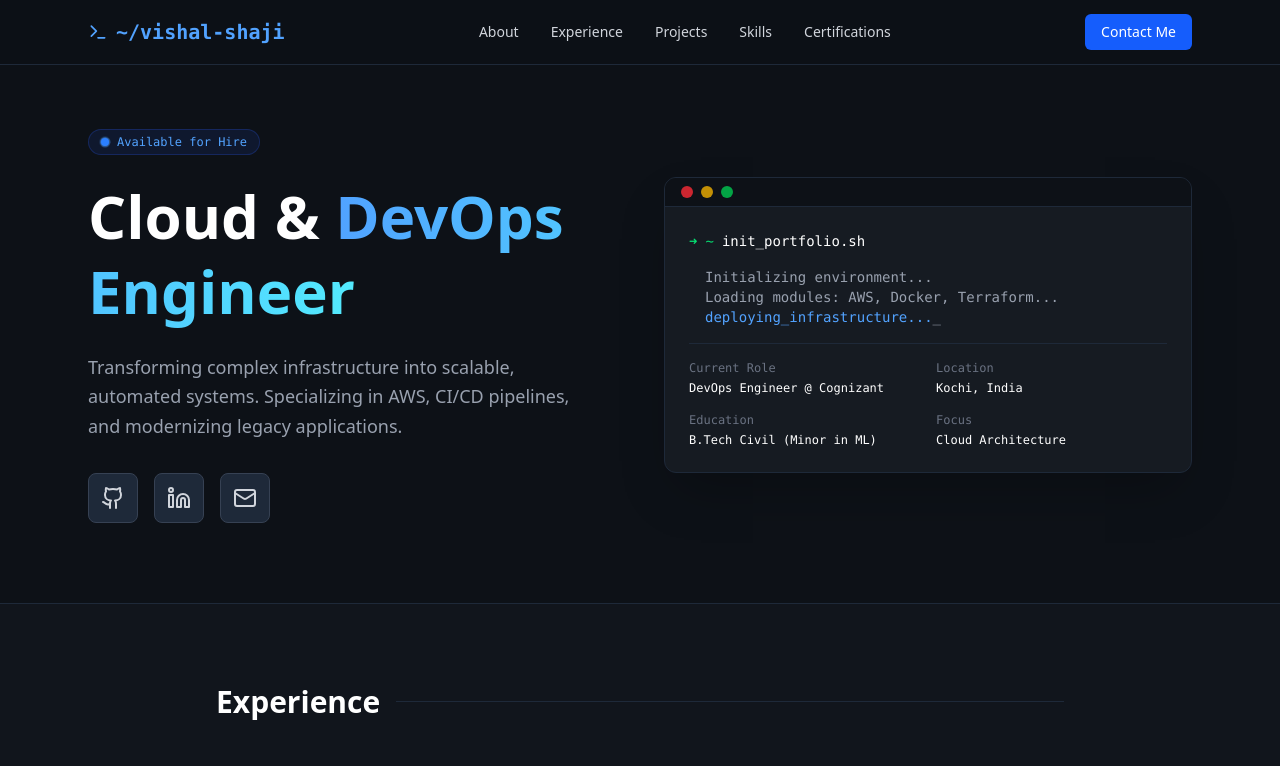
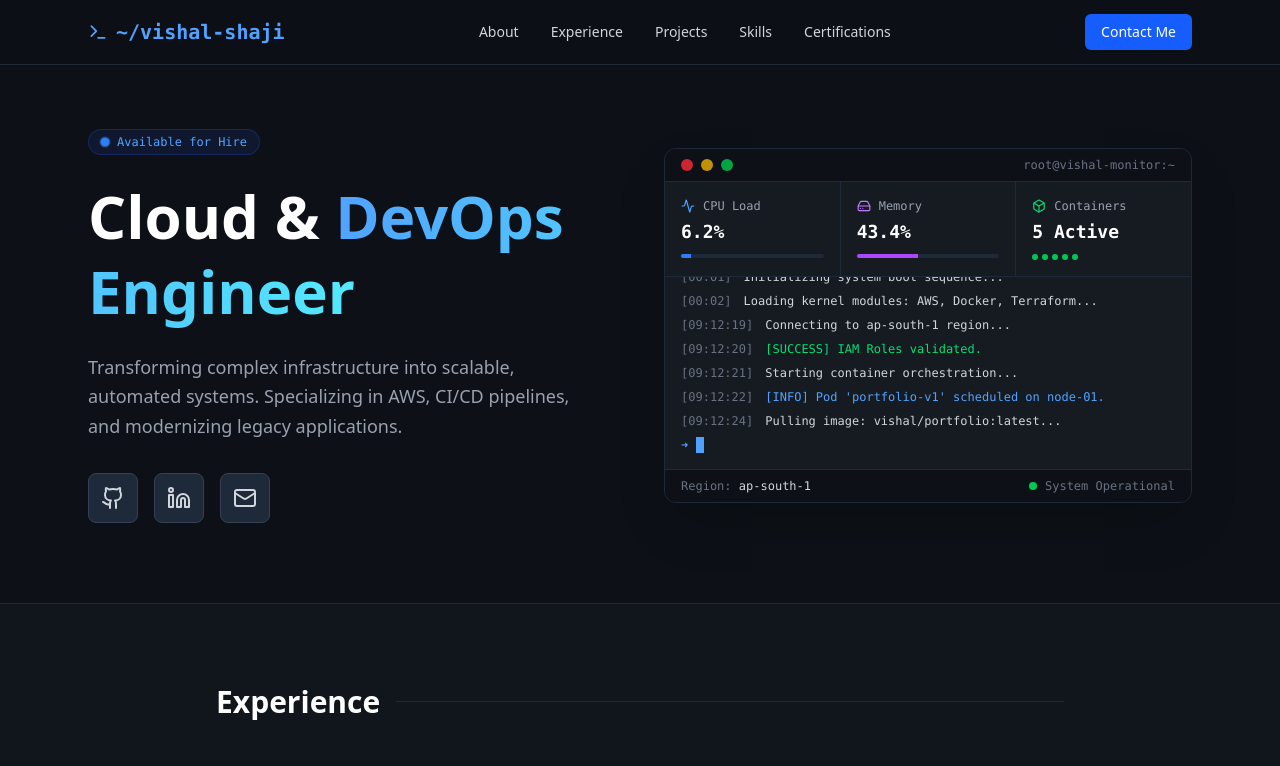
Before and after one commit to Vishhh03/Portfolio, a React (Vite) app: page / in a window 1280 px wide. Shown: the top 766 px of the page. Built offline with nearby package versions, Linux system fonts and the light colour scheme.

Commit message:
scroll fix of logs in home

```diff
--- a/src/App.jsx
+++ b/src/App.jsx
@@ -1,4 +1,4 @@
-import React, { useState, useEffect } from 'react';
+import React, { useState, useEffect, useRef } from 'react';
 import {
   Terminal,
   Cloud,
@@ -13,26 +13,78 @@ import {
   MapPin,
   ChevronRight,
   Globe,
-  Award
+  Award,
+  Activity,
+  HardDrive,
+  Box
 } from 'lucide-react';
 
 const Portfolio = () => {
   const [activeSection, setActiveSection] = useState('home');
-  const [typedText, setTypedText] = useState('');
-  const fullText = "deploying_infrastructure...";
 
+  // --- DevOps Monitor State ---
+  const [metrics, setMetrics] = useState({ cpu: 15, memory: 42, uptime: 99.98 });
+  const [logs, setLogs] = useState([
+    { time: '00:01', msg: 'Initializing system boot sequence...' },
+    { time: '00:02', msg: 'Loading kernel modules: AWS, Docker, Terraform...' },
+  ]);
+  const logContainerRef = useRef(null); // Changed to container ref for isolated scrolling
+
+  // Simulated Live Metrics
   useEffect(() => {
-    if (typedText.length < fullText.length) {
-      const timeout = setTimeout(() => {
-        setTypedText(fullText.slice(0, typedText.length + 1));
-      }, 100);
-      return () => clearTimeout(timeout);
+    const interval = setInterval(() => {
+      setMetrics(prev => ({
+        cpu: Math.min(100, Math.max(5, prev.cpu + (Math.random() * 10 - 5))),
+        memory: Math.min(100, Math.max(20, prev.memory + (Math.random() * 4 - 2))),
+        uptime: prev.uptime
+      }));
+    }, 2000);
+    return () => clearInterval(interval);
+  }, []);
+
+  // Simulated Boot Logs
+  useEffect(() => {
+    const logSequence = [
+      "Connecting to ap-south-1 region...",
+      "Fetching configuration from S3 bucket...",
+      "[SUCCESS] IAM Roles validated.",
+      "Starting container orchestration...",
+      "[INFO] Pod 'portfolio-v1' scheduled on node-01.",
+      "Pulling image: vishal/portfolio:latest...",
+      "[SUCCESS] Image pulled in 1.2s",
+      "Mounting persistent volumes...",
+      "Starting Nginx reverse proxy...",
+      "[INFO] Health check passed: HTTP 200 OK",
+      "System ready. Listening on port 443."
+    ];
+
+    let index = 0;
+    const interval = setInterval(() => {
+      if (index < logSequence.length) {
+        const now = new Date();
+        const timeString = `${now.getHours().toString().padStart(2,'0')}:${now.getMinutes().toString().padStart(2,'0')}:${now.getSeconds().toString().padStart(2,'0')}`;
+
+        setLogs(prev => [...prev.slice(-6), { time: timeString, msg: logSequence[index] }]); // Keep last 7 logs
+        index++;
       }
-  }, [typedText]);
+    }, 1200);
+
+    return () => clearInterval(interval);
+  }, []);
+
+  // Auto-scroll logs - FIXED: Uses scrollTop on container instead of window scroll
+  useEffect(() => {
+    if (logContainerRef.current) {
+      logContainerRef.current.scrollTop = logContainerRef.current.scrollHeight;
+    }
+  }, [logs]);
 
   const scrollToSection = (id) => {
     setActiveSection(id);
-    document.getElementById(id).scrollIntoView({ behavior: 'smooth' });
+    const element = document.getElementById(id);
+    if (element) {
+      element.scrollIntoView({ behavior: 'smooth' });
+    }
   };
 
   const skills = {
@@ -71,8 +123,8 @@ const Portfolio = () => {
         </div>
       </nav>
 
-      {/* Hero Section */}
-      <section id="home" className="pt-32 pb-20 px-6 max-w-6xl mx-auto">
+      {/* Hero Section - ID Changed to 'about' to match navigation */}
+      <section id="about" className="pt-32 pb-20 px-6 max-w-6xl mx-auto">
         <div className="grid md:grid-cols-2 gap-12 items-center">
           <div>
             <div className="inline-flex items-center gap-2 px-3 py-1 rounded-full bg-blue-900/20 text-blue-400 text-xs font-mono mb-6 border border-blue-900/50">
@@ -103,44 +155,79 @@ const Portfolio = () => {
             </div>
           </div>
 
-          {/* Terminal Window */}
+          {/* Enhanced DevOps Control Panel */}
           <div className="bg-[#161b22] rounded-xl border border-gray-800 shadow-2xl overflow-hidden font-mono text-sm">
-            <div className="bg-[#0d1117] px-4 py-2 border-b border-gray-800 flex gap-2">
+            {/* Window Controls */}
+            <div className="bg-[#0d1117] px-4 py-2 border-b border-gray-800 flex justify-between items-center">
+              <div className="flex gap-2">
                 <div className="w-3 h-3 rounded-full bg-red-500/80"></div>
                 <div className="w-3 h-3 rounded-full bg-yellow-500/80"></div>
                 <div className="w-3 h-3 rounded-full bg-green-500/80"></div>
               </div>
-            <div className="p-6 space-y-4">
-              <div className="flex gap-2 text-green-400">
-                <span>➜</span>
-                <span>~</span>
-                <span className="text-white">init_portfolio.sh</span>
-              </div>
-              <div className="text-gray-400 pl-4">
-                Initializing environment...<br/>
-                Loading modules: AWS, Docker, Terraform...<br/>
-                <span className="text-blue-400">{typedText}</span><span className="animate-pulse">_</span>
+              <div className="text-xs text-gray-500">root@vishal-monitor:~</div>
             </div>
 
-              <div className="border-t border-gray-800 my-4"></div>
+            {/* Dashboard Stats */}
+            <div className="grid grid-cols-3 gap-px bg-gray-800 border-b border-gray-800">
+              <div className="bg-[#161b22] p-4">
+                <div className="flex items-center gap-2 text-gray-400 text-xs mb-1">
+                  <Activity size={14} className="text-blue-400" />
+                  CPU Load
+                </div>
+                <div className="text-lg font-bold text-white">{metrics.cpu.toFixed(1)}%</div>
+                <div className="w-full bg-gray-800 h-1 mt-2 rounded-full overflow-hidden">
+                  <div className="bg-blue-500 h-full transition-all duration-500" style={{ width: `${metrics.cpu}%` }}></div>
+                </div>
+              </div>
+              <div className="bg-[#161b22] p-4">
+                <div className="flex items-center gap-2 text-gray-400 text-xs mb-1">
+                  <HardDrive size={14} className="text-purple-400" />
+                  Memory
+                </div>
+                <div className="text-lg font-bold text-white">{metrics.memory.toFixed(1)}%</div>
+                 <div className="w-full bg-gray-800 h-1 mt-2 rounded-full overflow-hidden">
+                  <div className="bg-purple-500 h-full transition-all duration-500" style={{ width: `${metrics.memory}%` }}></div>
+                </div>
+              </div>
+              <div className="bg-[#161b22] p-4">
+                <div className="flex items-center gap-2 text-gray-400 text-xs mb-1">
+                  <Box size={14} className="text-green-400" />
+                  Containers
+                </div>
+                <div className="text-lg font-bold text-white">5 Active</div>
+                <div className="flex gap-1 mt-2">
+                  {[1,2,3,4,5].map(i => (
+                    <div key={i} className="h-1.5 w-1.5 rounded-full bg-green-500 animate-pulse"></div>
+                  ))}
+                </div>
+              </div>
+            </div>
 
-              <div className="grid grid-cols-2 gap-4 text-xs">
-                <div>
-                  <span className="text-gray-500">Current Role</span>
-                  <div className="text-white mt-1">DevOps Engineer @ Cognizant</div>
+            {/* Live Logs - FIXED: Added ref to container for scrollTop control */}
+            <div
+              ref={logContainerRef}
+              className="p-4 h-48 overflow-y-auto font-mono text-xs space-y-2 scrollbar-thin scrollbar-thumb-gray-700 scrollbar-track-transparent"
+            >
+               {logs.map((log, i) => (
+                 <div key={i} className="flex gap-3">
+                   <span className="text-gray-500 shrink-0">[{log.time}]</span>
+                   <span className={log.msg.includes('SUCCESS') ? 'text-green-400' : log.msg.includes('INFO') ? 'text-blue-400' : 'text-gray-300'}>
+                     {log.msg}
+                   </span>
                  </div>
-                <div>
-                  <span className="text-gray-500">Location</span>
-                  <div className="text-white mt-1">Kochi, India</div>
+               ))}
+               <div className="flex gap-2 items-center text-blue-400 animate-pulse">
+                <span>➜</span>
+                <span className="w-2 h-4 bg-blue-400 block"></span>
               </div>
-                <div>
-                  <span className="text-gray-500">Education</span>
-                  <div className="text-white mt-1">B.Tech Civil (Minor in ML)</div>
             </div>
-                <div>
-                  <span className="text-gray-500">Focus</span>
-                  <div className="text-white mt-1">Cloud Architecture</div>
-                </div>
+
+            {/* Status Footer */}
+            <div className="bg-[#0d1117] border-t border-gray-800 px-4 py-2 flex justify-between text-xs text-gray-500">
+               <div>Region: <span className="text-gray-300">ap-south-1</span></div>
+               <div className="flex items-center gap-2">
+                 <span className="w-2 h-2 rounded-full bg-green-500"></span>
+                 System Operational
                </div>
             </div>
           </div>
--- a/vite.config.js
+++ b/vite.config.js
@@ -9,4 +9,5 @@ export default defineConfig({
     react(),
     tailwindcss()
   ],
+  base: '/Portfolio/',
 })
```
Lines whose indentation alone changed are shown as unchanged.
